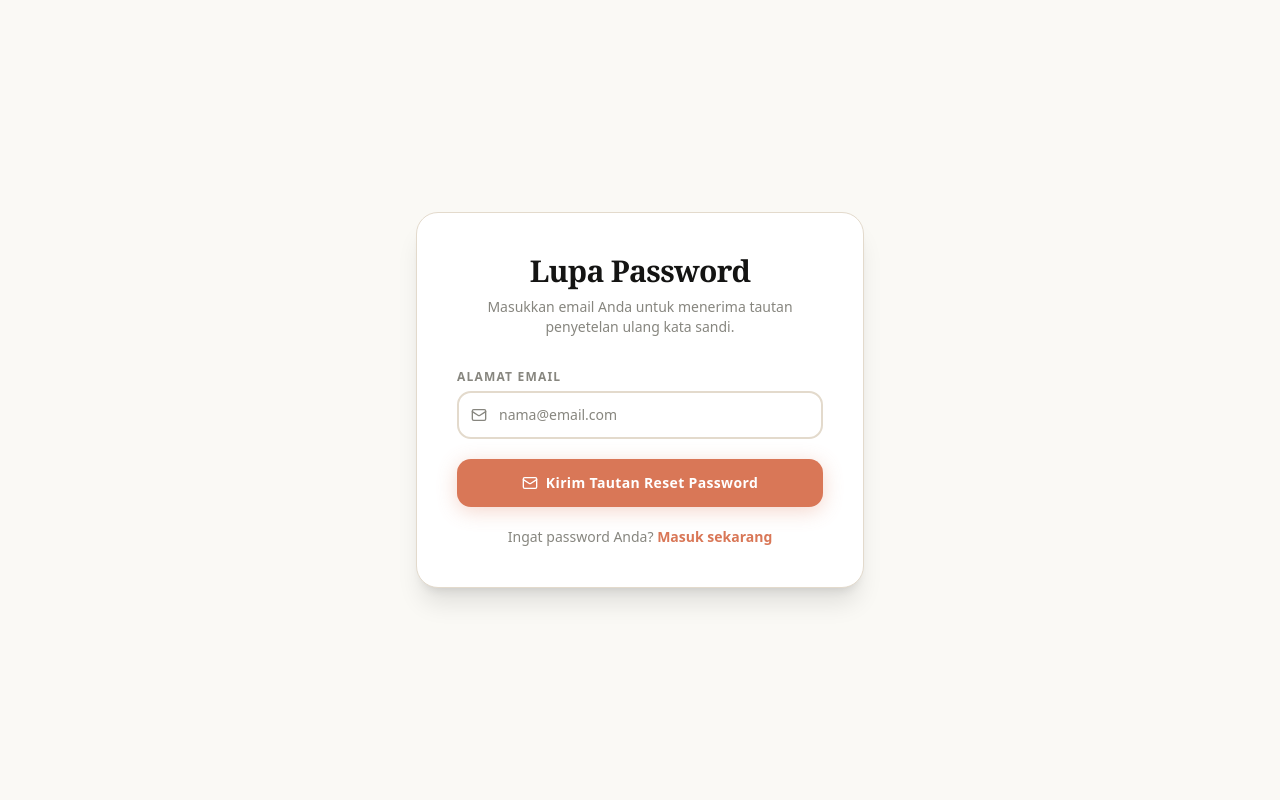
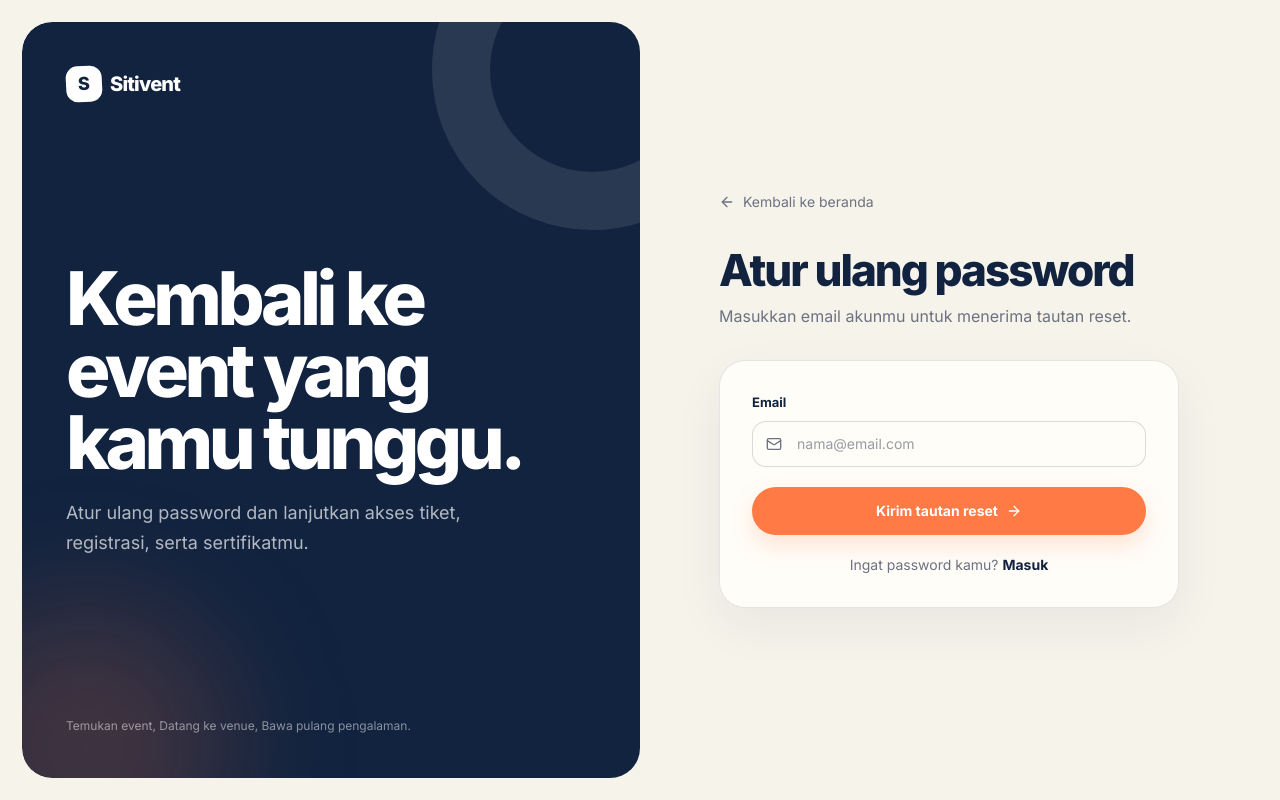
Before and after one commit to nuflakbrr/untitled, a Next.js app in the folder apps/sitivent-frontend/: page /forgot-password in a window 1280 px wide. Built offline with nearby package versions, Linux system fonts and the light colour scheme; no server answers; what @imagekit/next would draw is missing.

Commit message:
feat(frontend): redesign forgot password flow

```diff
--- a/apps/sitivent-frontend/src/app/(auth)/forgot-password/_components/ForgotPasswordForm.tsx
+++ b/apps/sitivent-frontend/src/app/(auth)/forgot-password/_components/ForgotPasswordForm.tsx
@@ -2,22 +2,19 @@
 
 import type { FC } from 'react';
 
-import { z } from 'zod';
 import Link from 'next/link';
 import { toast } from 'sonner';
 import { useState } from 'react';
 import { useForm } from 'react-hook-form';
 import { useMutation } from '@tanstack/react-query';
 import { zodResolver } from '@hookform/resolvers/zod';
-import { Mail, Loader2, ArrowLeft, CheckCircle } from 'lucide-react';
+import { Mail, Loader2, ArrowRight } from 'lucide-react';
 
 import { authClient } from '@/lib/authClient';
+import { forgotPasswordSchema, type ForgotPasswordValues } from '@/schemas/auth';
 
-const forgotPasswordSchema = z.object({
-  email: z.email('Format email tidak valid'),
-});
-
-type ForgotPasswordValues = z.infer<typeof forgotPasswordSchema>;
+import ForgotPasswordSuccess from './ForgotPasswordSuccess';
+import { getForgotPasswordInputClass } from '../_libs/getForgotPasswordInputClass';
 
 const ForgotPasswordForm: FC = () => {
   const [emailSent, setEmailSent] = useState(false);
@@ -45,71 +42,25 @@ const ForgotPasswordForm: FC = () => {
       setSentEmail(email);
       setEmailSent(true);
     },
-    onError: (error: Error) => {
-      toast.error(error.message);
-    },
+    onError: (error: Error) => toast.error(error.message),
   });
 
-  const inputBase =
-    'w-full px-4 py-3 rounded-xl border-2 bg-white text-[#3D3D3A] placeholder-[#87867F] text-sm outline-none transition-all duration-200 focus:border-[#D97757] focus:shadow-[0_0_0_3px_rgba(217,119,87,0.12)]';
-
   if (emailSent) {
-    return (
-      <div className="text-center space-y-4">
-        <div
-          className="w-16 h-16 rounded-full flex items-center justify-center mx-auto"
-          style={{ background: 'rgba(217,119,87,0.12)' }}
-        >
-          <CheckCircle size={32} style={{ color: '#D97757' }} />
-        </div>
-        <h2 className="text-lg font-bold" style={{ color: '#141413' }}>
-          Email Terkirim!
-        </h2>
-        <p className="text-sm" style={{ color: '#87867F' }}>
-          Kami telah mengirim tautan reset password ke{' '}
-          <span className="font-semibold" style={{ color: '#3D3D3A' }}>
-            {sentEmail}
-          </span>
-          . Silakan periksa kotak masuk Anda.
-        </p>
-        <p className="text-xs" style={{ color: '#87867F' }}>
-          Tidak menerima email? Periksa folder spam atau{' '}
-          <button
-            type="button"
-            onClick={() => setEmailSent(false)}
-            className="font-semibold underline"
-            style={{ color: '#D97757' }}
-          >
-            coba lagi
-          </button>
-          .
-        </p>
-        <Link
-          href="/login"
-          className="inline-flex items-center gap-2 text-sm font-semibold mt-4"
-          style={{ color: '#87867F' }}
-        >
-          <ArrowLeft size={15} />
-          Kembali ke halaman login
-        </Link>
-      </div>
-    );
+    return <ForgotPasswordSuccess email={sentEmail} onRetry={() => setEmailSent(false)} />;
   }
 
   return (
-    <form onSubmit={form.handleSubmit((v) => handleSubmit(v))} className="space-y-5" noValidate>
+    <form
+      onSubmit={form.handleSubmit((values) => handleSubmit(values))}
+      className="space-y-5"
+      noValidate
+    >
       <div>
-        <label
-          htmlFor="forgot-email"
-          className="block text-xs font-bold uppercase tracking-widest mb-1.5"
-          style={{ color: '#87867F' }}
-        >
-          Alamat Email
+        <label htmlFor="forgot-email" className="mb-2 block text-[13px] font-bold text-[#11233f]">
+          Email
         </label>
         <div className="relative">
-          <span className="absolute left-3.5 top-1/2 -translate-y-1/2 pointer-events-none">
-            <Mail size={16} style={{ color: '#87867F' }} />
-          </span>
+          <Mail className="pointer-events-none absolute left-3.5 top-1/2 h-4 w-4 -translate-y-1/2 text-[#6c7280]" />
           <input
             id="forgot-email"
             type="email"
@@ -117,13 +68,11 @@ const ForgotPasswordForm: FC = () => {
             autoComplete="email"
             disabled={isPending}
             {...form.register('email')}
-            className={`${inputBase} pl-10 ${
-              form.formState.errors.email ? 'border-[#B04A3F]' : 'border-[#E3DACC]'
-            } disabled:opacity-60 disabled:cursor-not-allowed`}
+            className={getForgotPasswordInputClass(Boolean(form.formState.errors.email))}
           />
         </div>
         {form.formState.errors.email && (
-          <p className="mt-1.5 text-xs font-medium" style={{ color: '#B04A3F' }}>
+          <p className="mt-1.5 text-xs font-medium text-[#b84a2a]">
             {form.formState.errors.email.message}
           </p>
         )}
@@ -133,29 +82,20 @@ const ForgotPasswordForm: FC = () => {
         type="submit"
         id="btn-forgot-password-submit"
         disabled={isPending}
-        className="w-full flex items-center justify-center gap-2 px-6 py-3.5 rounded-xl font-bold text-sm tracking-wide text-white transition-all duration-200 disabled:opacity-60 disabled:cursor-not-allowed disabled:active:scale-100 active:scale-[0.98]"
-        style={{
-          background: isPending ? '#c46843' : '#D97757',
-          boxShadow: '0 4px 20px rgba(217,119,87,0.3)',
-        }}
+        className="inline-flex group w-full items-center justify-center gap-2 rounded-full bg-[#ff7a45] px-6 py-3.5 text-sm font-bold text-white shadow-[0_10px_24px_rgba(255,122,69,.2)] transition hover:-translate-y-0.5 hover:bg-[#f2693a] active:translate-y-0 disabled:cursor-not-allowed disabled:opacity-60"
       >
+        {isPending ? 'Mengirim...' : 'Kirim tautan reset'}
         {isPending ? (
-          <>
-            <Loader2 size={16} className="animate-spin" />
-            Mengirim...
-          </>
+          <Loader2 className="h-4 w-4 animate-spin" />
         ) : (
-          <>
-            <Mail size={16} />
-            Kirim Tautan Reset Password
-          </>
+          <ArrowRight className="h-4 w-4 transition-transform duration-200 group-hover:-rotate-45" />
         )}
       </button>
 
-      <p className="text-center text-sm" style={{ color: '#87867F' }}>
-        Ingat password Anda?{' '}
-        <Link href="/login" className="font-bold transition-colors" style={{ color: '#D97757' }}>
-          Masuk sekarang
+      <p className="text-center text-sm text-[#6c7280]">
+        Ingat password kamu?{' '}
+        <Link href="/login" className="font-bold text-[#11233f] transition hover:text-[#ff7a45]">
+          Masuk
         </Link>
       </p>
     </form>
--- /dev/null
+++ b/apps/sitivent-frontend/src/app/(auth)/forgot-password/_components/ForgotPasswordSuccess.tsx
@@ -0,0 +1,42 @@
+import type { FC } from 'react';
+
+import Link from 'next/link';
+import { ArrowRight, CheckCircle } from 'lucide-react';
+
+interface ForgotPasswordSuccessProps {
+  email: string;
+  onRetry: () => void;
+}
+
+const ForgotPasswordSuccess: FC<ForgotPasswordSuccessProps> = ({ email, onRetry }) => (
+  <div className="text-center">
+    <div className="mx-auto grid h-14 w-14 place-items-center rounded-full bg-[#ffe5d8] text-[#ff7a45]">
+      <CheckCircle className="h-7 w-7" />
+    </div>
+    <h3 className="font-display mt-5 text-xl font-extrabold text-[#11233f]">Email terkirim</h3>
+    <p className="mt-3 text-sm leading-relaxed text-[#6c7280]">
+      Tautan reset password sudah dikirim ke{' '}
+      <span className="font-semibold text-[#11233f]">{email}</span>. Periksa kotak masuk atau folder
+      spam kamu.
+    </p>
+    <p className="mt-4 text-xs text-[#6c7280]">
+      Belum menerima email?{' '}
+      <button
+        type="button"
+        onClick={onRetry}
+        className="font-bold text-[#11233f] transition hover:text-[#ff7a45]"
+      >
+        Kirim ulang
+      </button>
+    </p>
+    <Link
+      href="/login"
+      className="mt-6 inline-flex group items-center gap-2 text-sm font-bold text-[#11233f] transition hover:text-[#ff7a45]"
+    >
+      Kembali ke login{' '}
+      <ArrowRight className="h-4 w-4 transition-transform duration-200 group-hover:-rotate-45" />
+    </Link>
+  </div>
+);
+
+export default ForgotPasswordSuccess;
--- /dev/null
+++ b/apps/sitivent-frontend/src/app/(auth)/forgot-password/_libs/getForgotPasswordInputClass.ts
@@ -0,0 +1,4 @@
+export const getForgotPasswordInputClass = (hasError: boolean): string =>
+  `w-full rounded-[14px] border bg-[#fffdf8] py-3 pl-11 pr-4 text-sm text-[#11233f] outline-none transition placeholder:text-[#6c7280]/70 focus:border-[#11233f] focus:ring-3 focus:ring-[#11233f]/15 disabled:cursor-not-allowed disabled:opacity-60 ${
+    hasError ? 'border-[#b84a2a]' : 'border-[#111927]/15'
+  }`;
--- a/apps/sitivent-frontend/src/app/(auth)/forgot-password/page.tsx
+++ b/apps/sitivent-frontend/src/app/(auth)/forgot-password/page.tsx
@@ -1,5 +1,7 @@
-import type { FC } from 'react';
 import type { Metadata } from 'next';
+
+import Link from 'next/link';
+import { ArrowLeft } from 'lucide-react';
 
 import { genPageMetadata } from '@/app/seo';
 
@@ -10,36 +12,63 @@ export const metadata: Metadata = genPageMetadata({
   description: 'Minta tautan reset password untuk akun SITIVENT Anda.',
 });
 
-const ForgotPassword: FC = () => (
-    <div
-      className="min-h-screen flex items-center justify-center p-6"
-      style={{
-        background: '#FAF9F5',
-        fontFamily: "system-ui, -apple-system, 'Segoe UI', Roboto, sans-serif",
-      }}
-    >
-      <div
-        className="w-full max-w-md p-8 md:p-10 rounded-3xl border shadow-xl bg-white"
-        style={{ borderColor: '#E3DACC' }}
-      >
-        <div className="text-center mb-8">
-          <h1
-            className="text-2xl md:text-3xl font-extrabold tracking-tight mb-2"
-            style={{
-              fontFamily: "ui-serif, Georgia, 'Times New Roman', serif",
-              color: '#141413',
-            }}
-          >
-            Lupa Password
+const ForgotPassword = () => (
+  <main className="min-h-dvh bg-[#f6f3eb] p-3 sm:p-5 lg:p-5.5">
+    <div className="mx-auto grid min-h-[calc(100dvh-44px)] max-w-310 overflow-hidden rounded-[30px] lg:grid-cols-2">
+      <section className="relative flex min-h-80 flex-col justify-between overflow-hidden rounded-[30px] bg-[#11233f] p-7 text-white sm:p-10 lg:min-h-0 lg:p-11">
+        <div className="pointer-events-none absolute -right-28 -top-28 h-80 w-80 rounded-full border-58 border-white/10" />
+        <div className="pointer-events-none absolute -bottom-28 -left-20 h-72 w-72 rounded-full bg-[#ff7a45]/20 blur-3xl" />
+
+        <Link
+          href="/"
+          className="relative z-10 inline-flex w-fit items-center gap-2"
+          aria-label="Beranda Sitivent"
+        >
+          <span className="font-display grid h-9 w-9 -rotate-3 place-items-center rounded-[12px] bg-white text-lg font-extrabold text-[#11233f]">
+            S
+          </span>
+          <span className="font-display text-xl font-extrabold tracking-[-.04em]">Sitivent</span>
+        </Link>
+
+        <div className="relative z-10 mt-16 lg:mt-0">
+          <h1 className="font-display max-w-150 text-[clamp(44px,6vw,74px)] font-extrabold leading-[.97] tracking-[-.06em]">
+            Kembali ke event yang kamu tunggu.
           </h1>
-          <p className="text-sm" style={{ color: '#87867F' }}>
-            Masukkan email Anda untuk menerima tautan penyetelan ulang kata sandi.
+          <p className="mt-5 max-w-120 text-base leading-relaxed text-white/68 sm:text-lg">
+            Atur ulang password dan lanjutkan akses tiket, registrasi, serta sertifikatmu.
           </p>
         </div>
 
-        <ForgotPasswordForm />
-      </div>
+        <p className="relative z-10 mt-12 text-xs text-white/50 lg:mt-0">
+          Temukan event, Datang ke venue, Bawa pulang pengalaman.
+        </p>
+      </section>
+
+      <section className="grid place-items-center bg-[#f6f3eb] px-5 py-10 sm:px-10 lg:px-16 lg:py-12">
+        <div className="w-full max-w-115">
+          <Link
+            href="/"
+            className="inline-flex items-center gap-2 text-sm text-[#6c7280] transition hover:text-[#11233f]"
+          >
+            <ArrowLeft className="w-4 h-4" /> Kembali ke beranda
+          </Link>
+
+          <div className="mt-8">
+            <h2 className="font-display text-[clamp(34px,4vw,44px)] font-extrabold leading-none tracking-[-.045em] text-[#11233f]">
+              Atur ulang password
+            </h2>
+            <p className="mt-3 text-[#6c7280]">
+              Masukkan email akunmu untuk menerima tautan reset.
+            </p>
+          </div>
+
+          <div className="mt-8 rounded-[26px] border border-[#111927]/10 bg-[#fffdf8] p-6 shadow-[0_18px_50px_rgba(17,35,63,.06)] sm:p-8">
+            <ForgotPasswordForm />
+          </div>
+        </div>
+      </section>
     </div>
-  );
+  </main>
+);
 
 export default ForgotPassword;
--- a/apps/sitivent-frontend/src/schemas/auth.ts
+++ b/apps/sitivent-frontend/src/schemas/auth.ts
@@ -20,6 +20,12 @@ export const loginSchema = z.object({
   password: z.string().min(8, 'Password minimal 8 karakter'),
 });
 
+export const forgotPasswordSchema = z.object({
+  email: z.email('Format email tidak valid'),
+});
+
+export type ForgotPasswordValues = z.infer<typeof forgotPasswordSchema>;
+
 export const registerSchema = z.object({
   name: z.string().min(2, 'Nama minimal 2 karakter'),
   email: z
```
